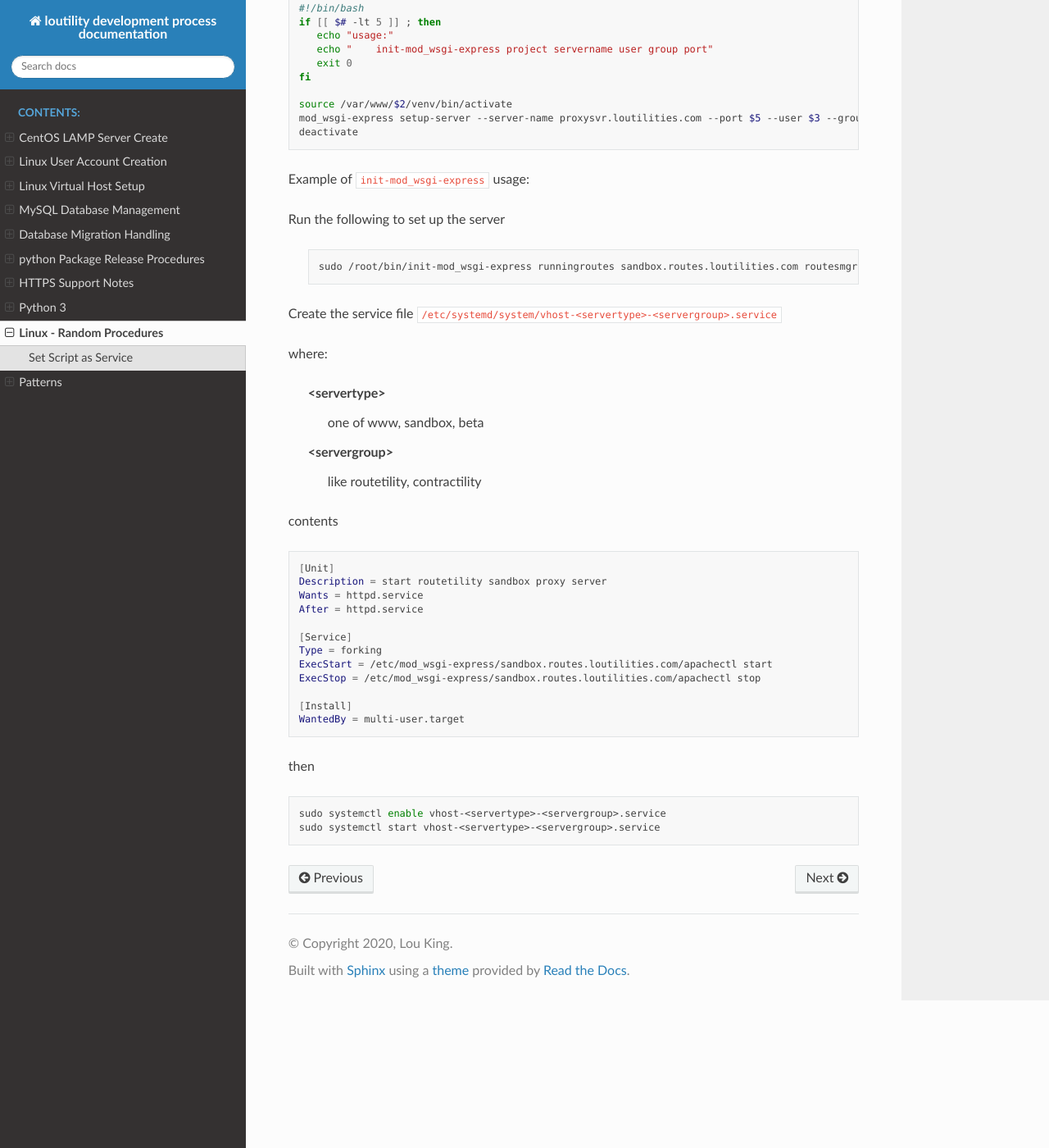
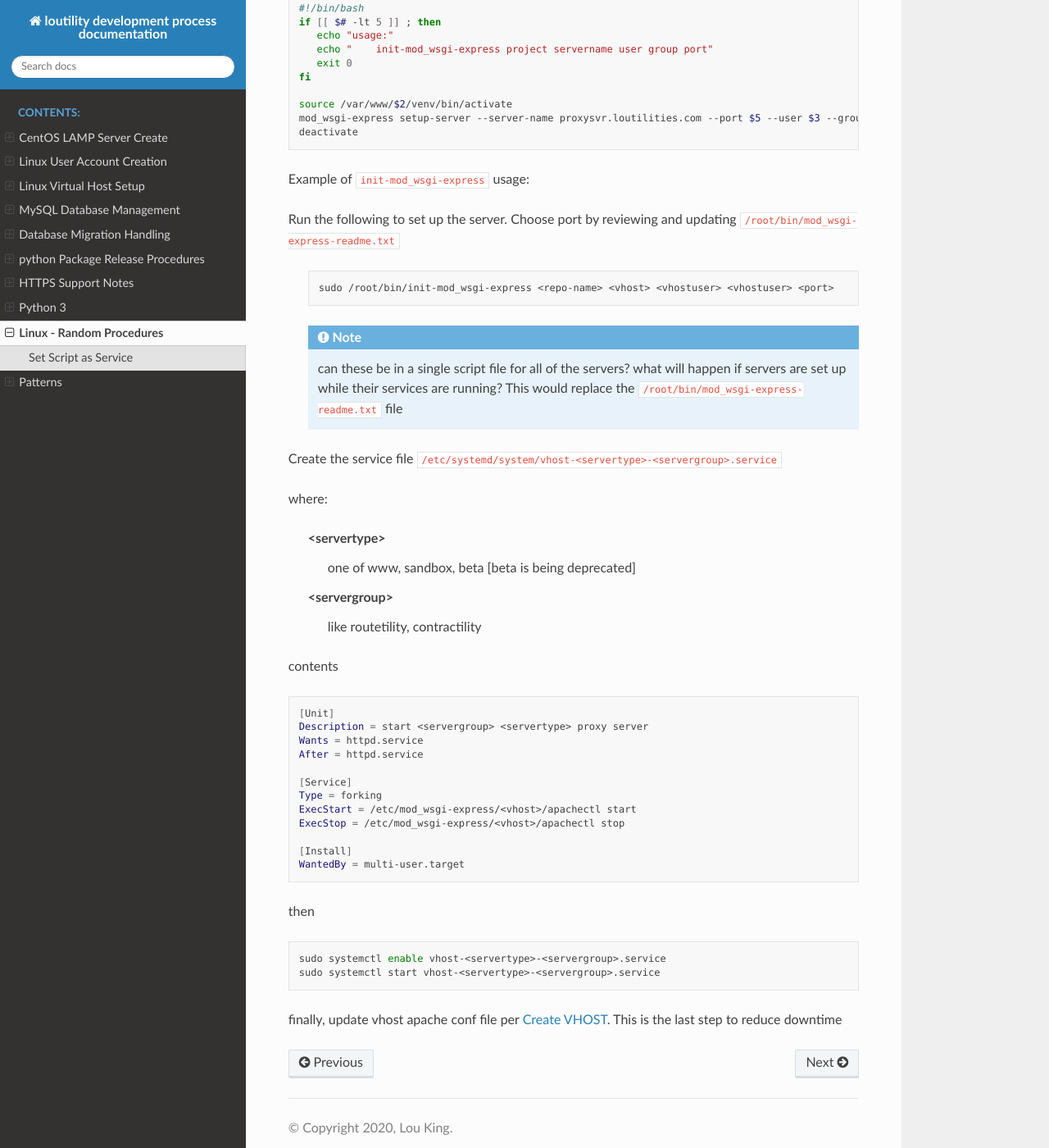
Before and after one commit to shanholtzerk/fork_loudevprocess, a Sphinx documentation site: the page built from docs/source/linux-random-procedures.rst, in a window 1280 px wide and 1400 px high, scrolled down 324 px. Shown: the whole window at 82% size. Built offline with Sphinx 7.4.7 and the Read the Docs theme 2.0.0, drawn with Linux system fonts in a browser that asks for light colours.

```diff
--- a/docs/source/conf.py
+++ b/docs/source/conf.py
@@ -50,11 +50,6 @@
 html_theme = 'sphinx_rtd_theme'
 html_theme_path = ['_themes', ]
 
-# Add any paths that contain custom static files (such as style sheets) here,
-# relative to this directory. They are copied after the builtin static files,
-# so a file named "default.css" will overwrite the builtin "default.css".
-html_static_path = ['_static']
-
 # set navigation depth
 html_theme_options = {
     'navigation_depth': -1,
@@ -62,5 +57,10 @@
     'sticky_navigation': True,
 }
 
+# Add any paths that contain custom static files (such as style sheets) here,
+# relative to this directory. They are copied after the builtin static files,
+# so a file named "default.css" will overwrite the builtin "default.css".
+html_static_path = ['_static']
+
 # see https://github.com/readthedocs/readthedocs.org/issues/2569#issuecomment-485117471
 master_doc = 'index'
--- a/docs/source/linux-random-procedures.rst
+++ b/docs/source/linux-random-procedures.rst
@@ -26,18 +26,23 @@
 
 Example of ``init-mod_wsgi-express`` usage:
 
-Run the following to set up the server
+Run the following to set up the server. Choose port by reviewing and updating ``/root/bin/mod_wsgi-express-readme.txt``
 
     .. code-block:: shell
 
-        sudo /root/bin/init-mod_wsgi-express runningroutes sandbox.routes.loutilities.com routesmgr routesmgr 8002
+        sudo /root/bin/init-mod_wsgi-express <repo-name> <vhost> <vhostuser> <vhostuser> <port>
+
+    .. note::
+
+        can these be in a single script file for all of the servers? what will happen if servers are set up while
+        their services are running? This would replace the ``/root/bin/mod_wsgi-express-readme.txt`` file
 
 Create the service file ``/etc/systemd/system/vhost-<servertype>-<servergroup>.service``
 
 where:
 
     <servertype>
-        one of www, sandbox, beta
+        one of www, sandbox, beta [beta is being deprecated]
 
     <servergroup>
         like routetility, contractility
@@ -47,14 +52,14 @@
 .. code-block:: shell
 
     [Unit]
-    Description = start routetility sandbox proxy server
+    Description = start <servergroup> <servertype> proxy server
     Wants = httpd.service
     After = httpd.service
 
     [Service]
     Type = forking
-    ExecStart = /etc/mod_wsgi-express/sandbox.routes.loutilities.com/apachectl start
-    ExecStop = /etc/mod_wsgi-express/sandbox.routes.loutilities.com/apachectl stop
+    ExecStart = /etc/mod_wsgi-express/<vhost>/apachectl start
+    ExecStop = /etc/mod_wsgi-express/<vhost>/apachectl stop
 
     [Install]
     WantedBy = multi-user.target
@@ -66,3 +71,5 @@
 
     sudo systemctl enable vhost-<servertype>-<servergroup>.service
     sudo systemctl start vhost-<servertype>-<servergroup>.service
+
+finally, update vhost apache conf file per :ref:`create-vhost`. This is the last step to reduce downtime
--- a/docs/source/linux-virtual-host-setup.rst
+++ b/docs/source/linux-virtual-host-setup.rst
@@ -52,6 +52,8 @@
 +-----------------+--------------------+--------------------+
 
 For example, <subhost> = routes, <host> = routes.loutilities.com
+
+.. _create-vhost:
 
 Create VHOST
 ------------
@@ -128,7 +130,7 @@
 
 .. code-block:: shell
 
-    sudo a2ensite <virtualhost>
+    sudo a2ensite <vhost>
     sudo apachectl configtest # verify syntax before using
     sudo apachectl restart
 
```
